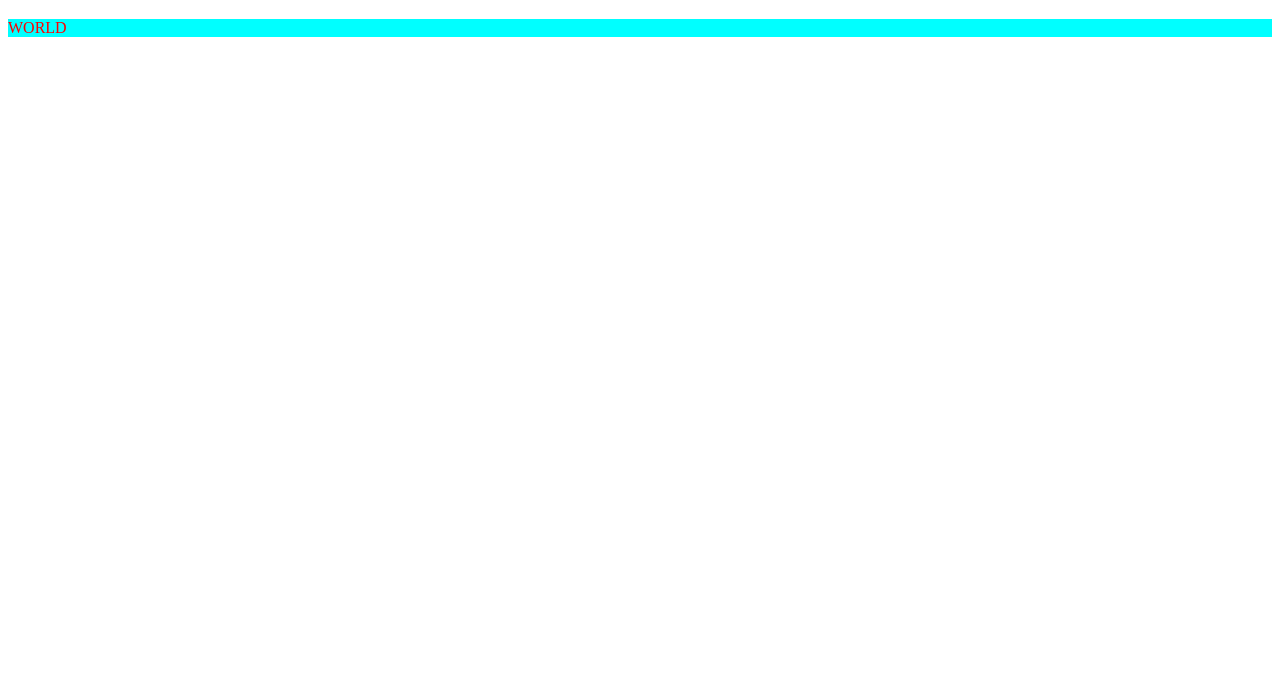
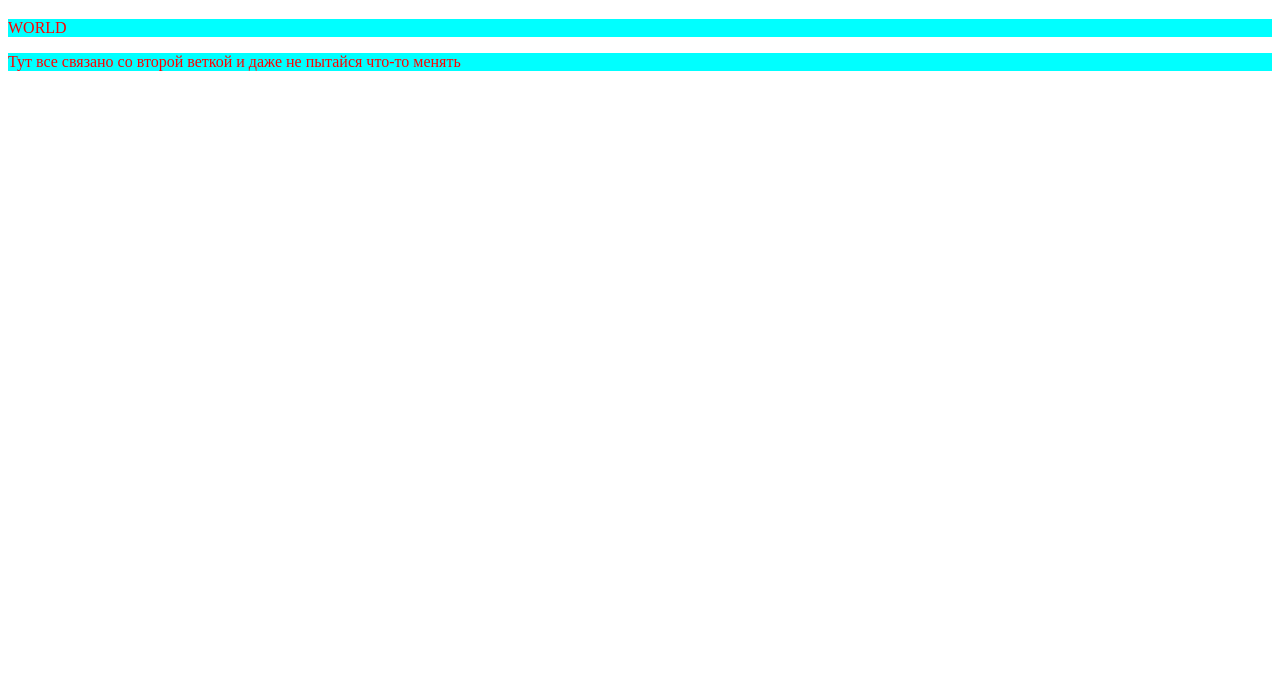
Before and after one commit to BALERA304/GITcheck, a plain HTML site: page index.html in a window 1280 px wide. Shown: the part 121-800 px from the top of the page. Drawn offline with Linux system fonts and the light colour scheme.

Commit message:
изменил html вторая ветка

```diff
--- a/index.html
+++ b/index.html
@@ -11,6 +11,7 @@
 <body>
     <h1>Hello </h1>
     <p>WORLD</p>
+    <p>Тут все связано со второй веткой и даже не пытайся что-то менять</p>
 </body>
 <script src="./script.js"></script>
 
```
